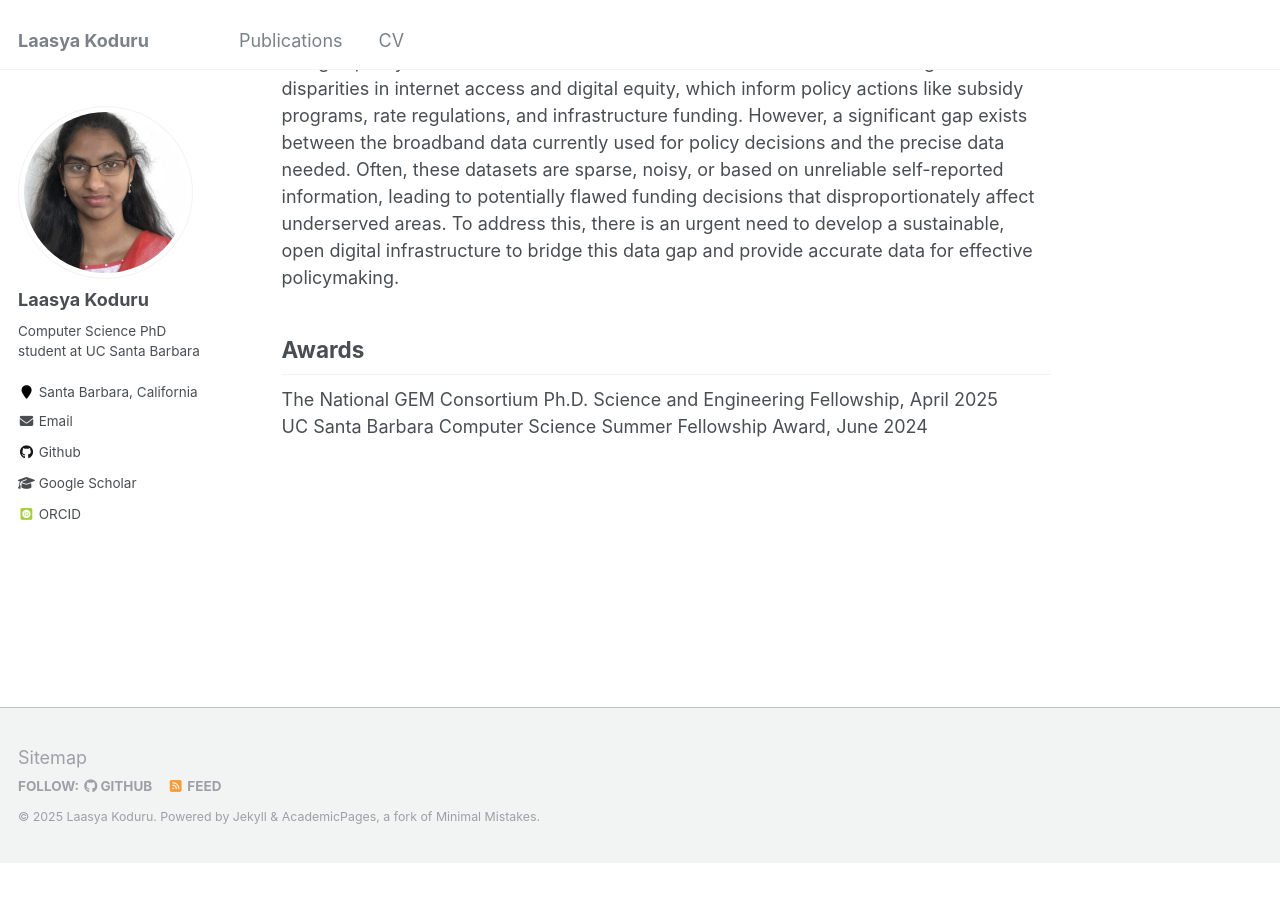
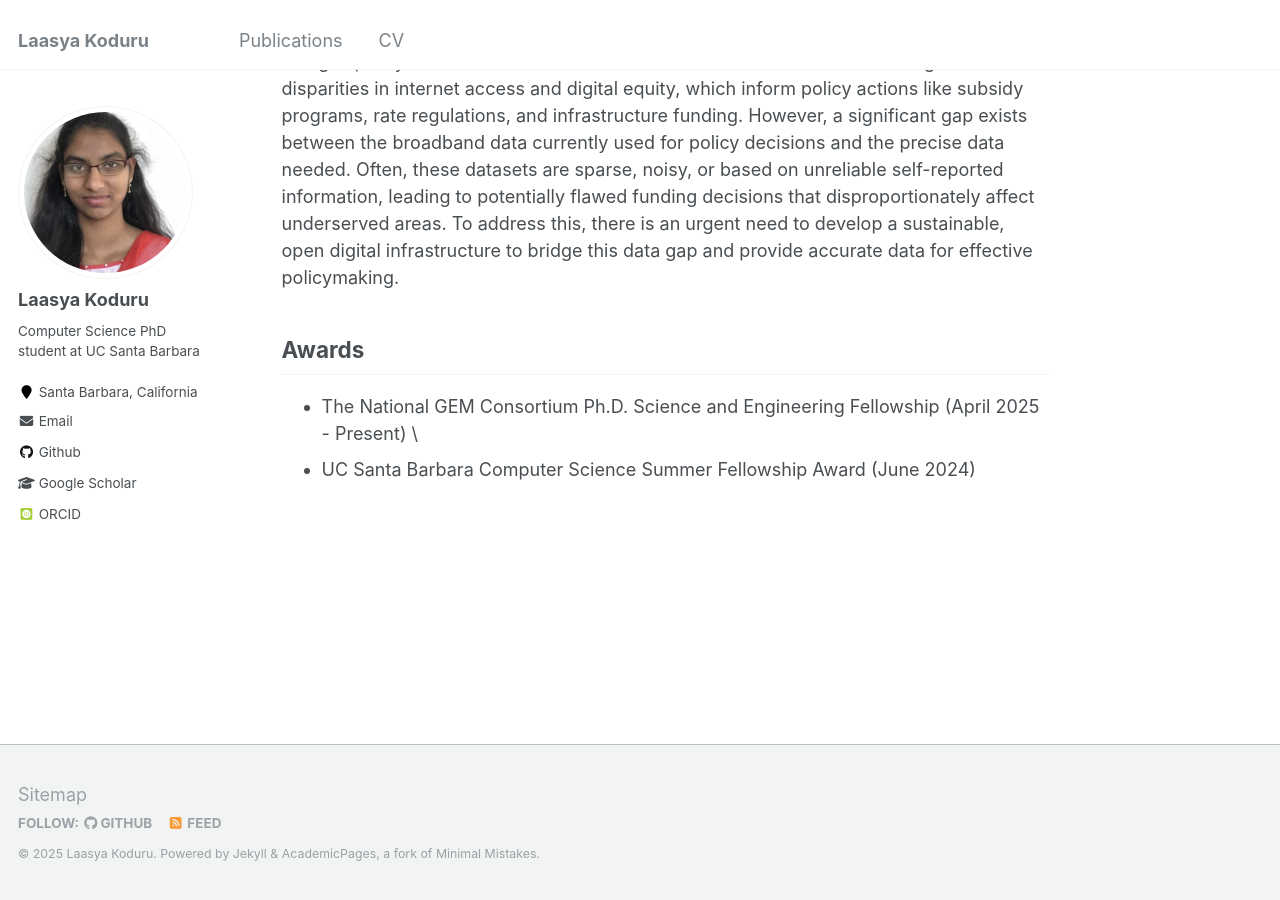
Before and after one commit to lmkoduru/lmkoduru.github.io, a Jekyll site: the page built from _pages/about.md, in a window 1280 px wide and 900 px high, scrolled down 522 px. Built offline with Jekyll 4.4.1, drawn with Linux system fonts in a browser that asks for light colours; some web fonts are replaced; before the commit the page ends 1384 px from its top, so only the background shows below that.

Commit message:
updated about me

```diff
--- a/_pages/about.md
+++ b/_pages/about.md
@@ -22,5 +22,5 @@ My research is focused on enabling data-driven policymaking to achieve universal
 
 Awards
 ------
-The National GEM Consortium Ph.D. Science and Engineering Fellowship, April 2025 \
-UC Santa Barbara Computer Science Summer Fellowship Award, June 2024
+- The National GEM Consortium Ph.D. Science and Engineering Fellowship (April 2025 - Present) \
+- UC Santa Barbara Computer Science Summer Fellowship Award (June 2024)
```
